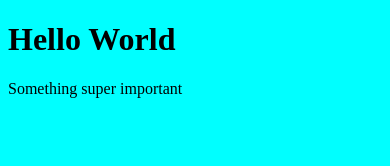
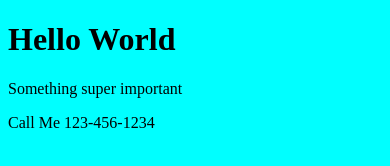
Before and after one commit to bethh56/branchingone, a plain HTML site: page index.html in a window 390 px wide. Drawn offline with Linux system fonts and the light colour scheme.

Commit message:
added phone number

```diff
--- a/index.html
+++ b/index.html
@@ -10,6 +10,7 @@
 <body>
     <h1>Hello World</h1>
     <p>Something super important</p>
+    <div>Call Me 123-456-1234</div>
     <script src="./main.js"></script>
 </body>
 </html>
```
